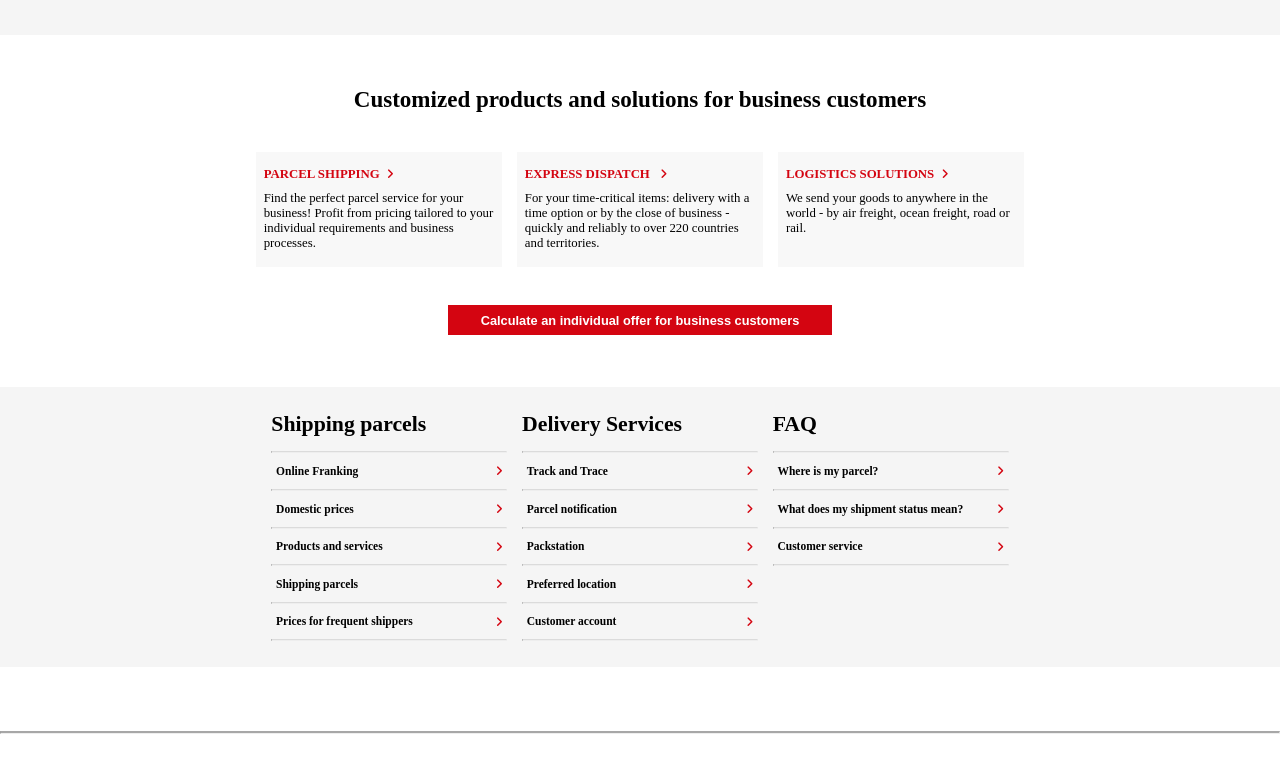
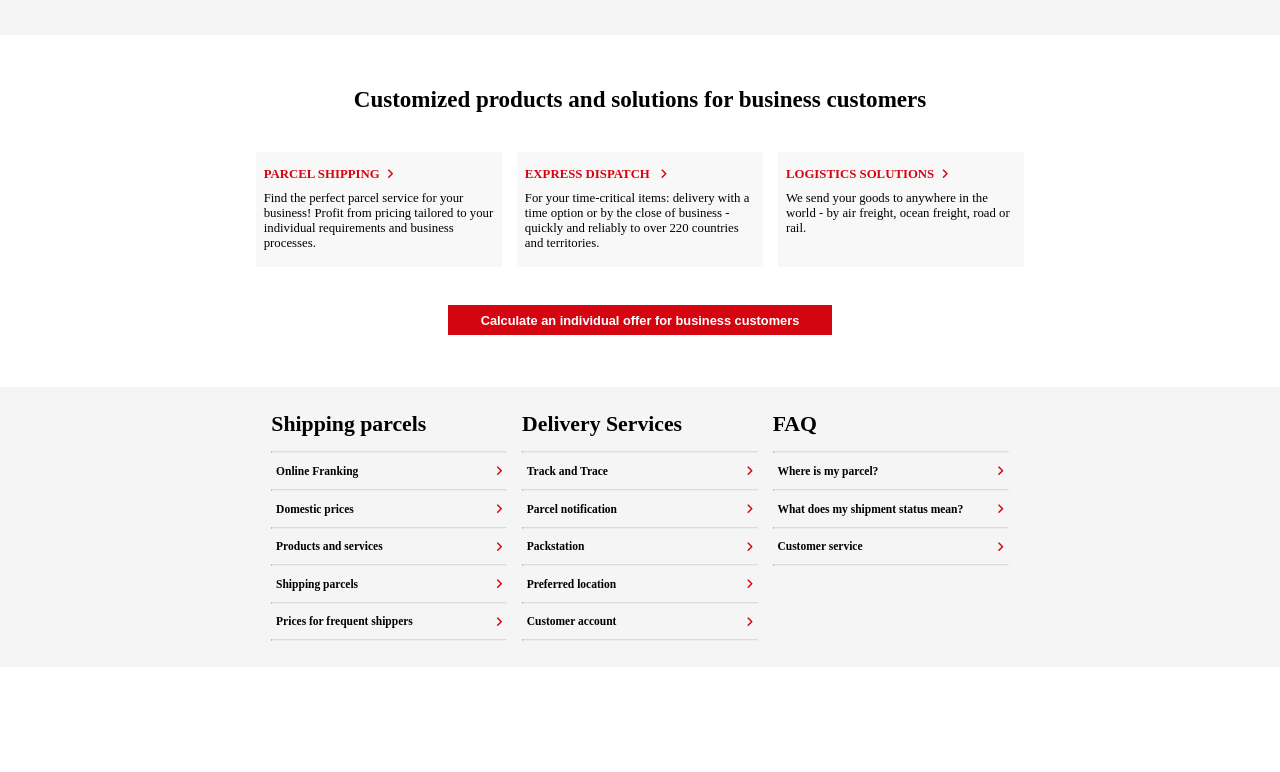
Before and after one commit to atakriti/dhl-clone, a website: page src/index.html in a window 1280 px wide. Shown: the part 1397-2169 px from the top of the page. After the commit the page ends 2064 px from the top, so only its background shows below. Drawn offline with nearby package versions, Linux system fonts and the light colour scheme; files that its build step writes are made by us from their sources.

Commit message:
bottom updated

```diff
--- a/src/index.html
+++ b/src/index.html
@@ -248,8 +248,9 @@
             </div>
         </section>
     </section>
-    <div class="body-hr">
-        <hr>
-    </div>
+
+    <footer>
+
+    </footer>
 </body>
 </html>
--- a/src/scss/_main-container.scss
+++ b/src/scss/_main-container.scss
@@ -130,7 +130,7 @@
                         }
                     }
                     div{
-                        border: 3px rgb(231, 231, 231) solid;
+                        border: 0.3vw rgb(231, 231, 231) solid;
                         width: 100%;
                         padding: 4%;
                          background-color: white;
@@ -279,9 +279,3 @@
     }
 }
 // ========================= BODY HR =====================
-.body-hr{
-    hr{
-        border-top: 0.2vw rgb(167, 167, 167) solid;
-        margin: 5% 0;
-    }
-}
--- a/src/scss/main.scss
+++ b/src/scss/main.scss
@@ -2,6 +2,7 @@
 @import "./header";
 @import "./bg";
 @import "./main-container";
+@import "./footer";
 *{
     margin: 0;
     padding: 0;
```
